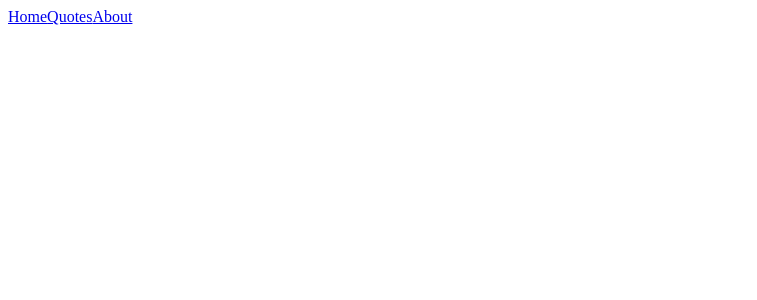
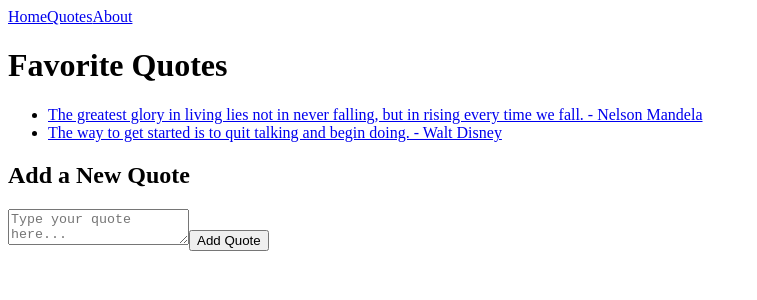
Before and after one commit to Espadv69/Favorite-Quotes-Explorer, a React (Vite) app: page /quotes in a window 1280 px wide. Shown: the top 300 px of the page, without its empty margins (0-757 px from the left). Built offline with nearby package versions, Linux system fonts and the light colour scheme.

Commit message:
Feat: Add quote listing and form for adding new quotes with navigation links

```diff
--- a/src/pages/Quotes.jsx
+++ b/src/pages/Quotes.jsx
@@ -21,6 +21,30 @@ const Quotes = () => {
       setNewQuote('')
     }
   }
+
+  return (
+    <div>
+      <h1>Favorite Quotes</h1>
+
+      <ul>
+        {quotes.map((quote) => (
+          <li key={quote.id}>
+            <Link to={`/quotes/${quote.id}`}>{quote.text}</Link>
+          </li>
+        ))}
+      </ul>
+
+      <div>
+        <h2>Add a New Quote</h2>
+        <textarea
+          value={newQuote}
+          onChange={(e) => setNewQuote(e.target.value)}
+          placeholder="Type your quote here..."
+        />
+        <button onClick={addQuote}>Add Quote</button>
+      </div>
+    </div>
+  )
 }
 
 export default Quotes
```
